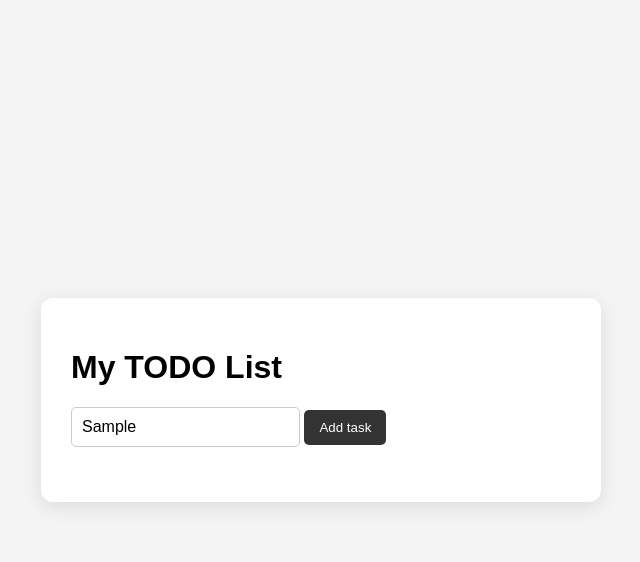
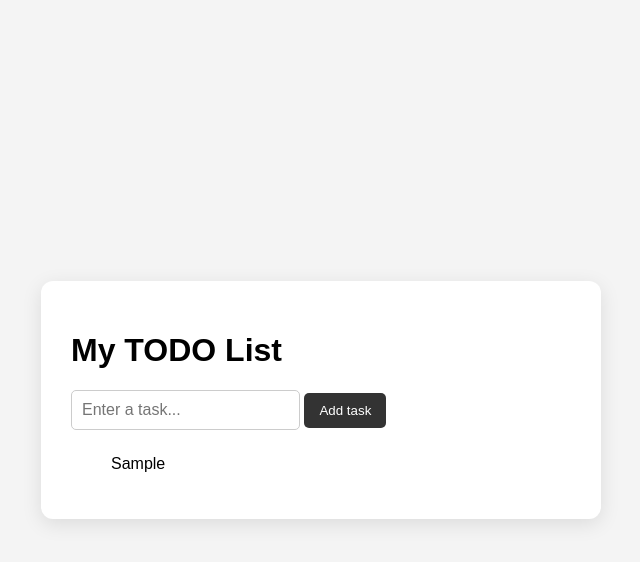
Before and after one commit to tanu16854-cell/todo_app, a plain HTML site: page index.html in a window 1280 px wide. Both pictures are taken after typing "Sample" into the empty fields and a click on the button "Add task". Shown: the whole page, without its empty margins (319-959 px from the left). Drawn offline with Linux system fonts and the light colour scheme.

Commit message:
Implement add task feature

```diff
--- a/index.html
+++ b/index.html
@@ -13,5 +13,6 @@
     <button id = "addBtn" >Add task</button>
     <ul id ="taskList"></ul>
 </div>
+<script src="script.js"></script>
 </body>
 </html>
--- /dev/null
+++ b/script.js
@@ -0,0 +1,14 @@
+const taskInput = document.getElementById("taskInput");
+const addBtn = document.getElementById("addBtn");
+const taskList = document.getElementById("taskList");
+addBtn.addEventListener("click", addTask);
+function addTask() {
+const taskText = taskInput.value.trim();
+if (taskText === "") {
+    return;
+}
+const li = document.createElement("li");
+li.textContent = taskText;
+taskList.appendChild(li);
+taskInput.value = "";
+}
```
